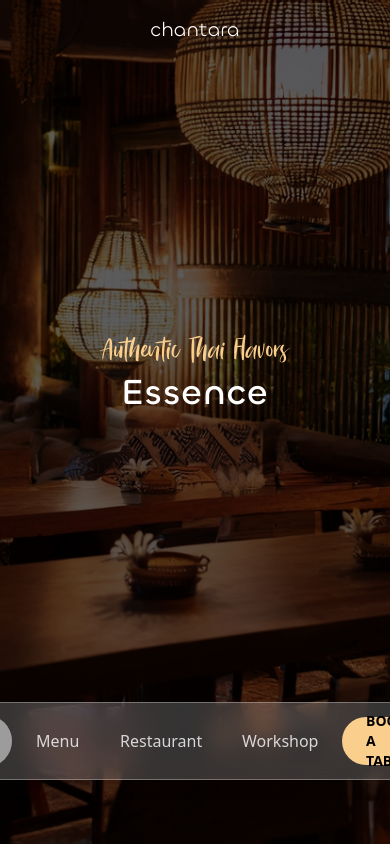
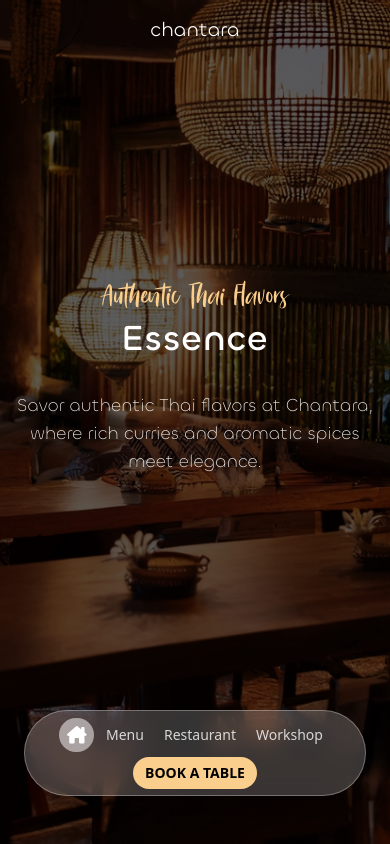
Before and after one commit to dziekiczan1/thai-restaurant, a Next.js app: page / in a window 390 px wide. Built offline with nearby package versions, Linux system fonts and the light colour scheme.

Commit message:
adjust menu on mobile devices

```diff
--- a/components/menu.tsx
+++ b/components/menu.tsx
@@ -13,7 +13,7 @@ interface MenuProps {
 export const Menu = ({ menuItems, currentPath }: MenuProps) => {
   return (
     <nav
-      className="flex justify-center items-center pb-16 relative w-full"
+      className="flex justify-center items-center pb-12 px-2 lg:pb-16 relative w-full"
       role="navigation"
       aria-label="Main Navigation"
     >
@@ -26,7 +26,7 @@ export const Menu = ({ menuItems, currentPath }: MenuProps) => {
           delayChildren: 0.2,
           staggerChildren: 0.1,
         }}
-        className="flex items-center gap-2 p-2.5 bg-white/20 backdrop-blur-md text-white rounded-full border border-white/30 shadow-lg"
+        className="flex flex-wrap items-center justify-center gap-1 lg:gap-2 p-1.5 lg:p-2.5 bg-white/20 backdrop-blur-md text-white rounded-full border border-white/30 shadow-lg overflow-hidden max-w-full"
       >
         {menuItems.map((item, index) => (
           <motion.li
@@ -46,13 +46,13 @@ export const Menu = ({ menuItems, currentPath }: MenuProps) => {
             whileTap={{ scale: 0.95 }}
             className={`
               relative
-              p-4
-              text-base
+              p-2 lg:p-4
+              text-sm lg:text-base
               transition-all
               duration-300
               ease-in-out
             ${currentPath === item.href ? `${!item.isSpecialButton ? "bg-white/30 text-white" : ""} rounded-full` : `${!item.isSpecialButton ? "text-white/80 hover:text-white" : "text-black"}`}
-              ${item.isSpecialButton ? "flex items-center uppercase bg-primary text-black h-12 rounded-full text-sm px-6 font-bold" : ""}
+              ${item.isSpecialButton ? "flex items-center uppercase bg-primary text-black h-8 lg:h-12 rounded-full text-sm px-3 lg:px-6 font-bold" : ""}
             `}
           >
             {currentPath === item.href && (
--- a/components/section-info.tsx
+++ b/components/section-info.tsx
@@ -2,12 +2,14 @@ interface SectionInfoProps {
   subtitle: string;
   title: string;
   description: string;
+  isHomepage?: boolean;
 }
 
 export const SectionInfo = ({
   subtitle,
   title,
   description,
+  isHomepage,
 }: SectionInfoProps) => {
   return (
     <div className="flex flex-col justify-center items-center w-full flex-1 relative">
@@ -17,7 +19,9 @@ export const SectionInfo = ({
       <h2 className="font-chillax text-white text-4xl lg:text-9xl font-medium tracking-wide">
         {title}
       </h2>
-      <p className="font-chillax text-center text-white text-2xl/10 font-light mt-8 max-w-xl hidden lg:block">
+      <p
+        className={`font-chillax text-center text-white text-lg lg:text-2xl/10 font-light mt-8 max-w-xl ${isHomepage ? "block" : "hidden"} lg:block`}
+      >
         {description}
       </p>
     </div>
```
